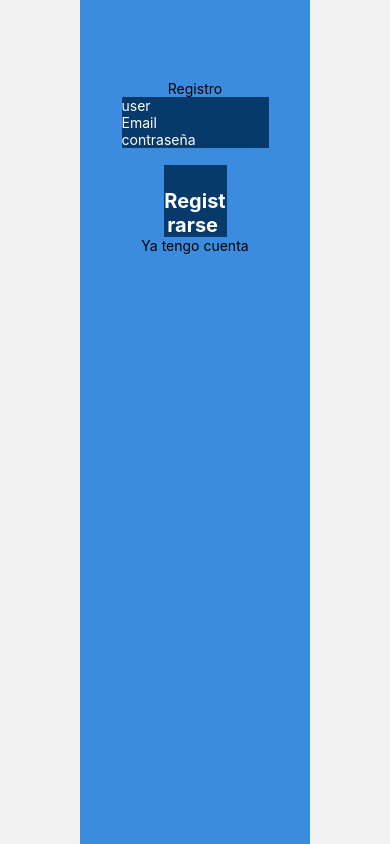
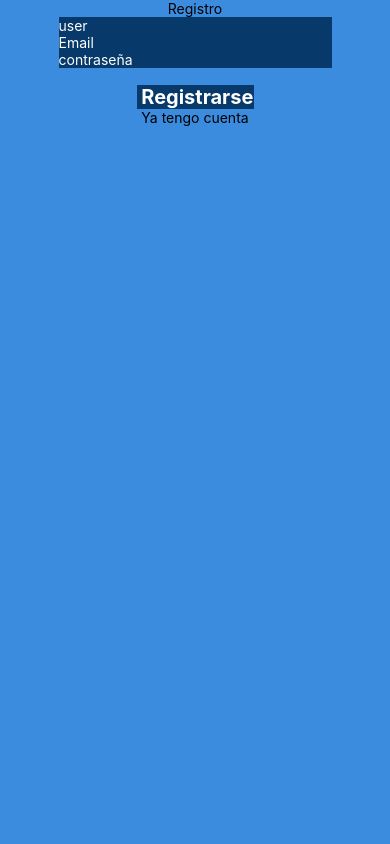
Before and after one commit to Mauroudesa/proyecto-programacion3Final, a React Native app in the folder mi-proyecto/: screen /TabNavigation in a window 390 px wide. Built offline with nearby package versions, Linux system fonts and the light colour scheme; no server answers.

Commit message:
Css general para celu

```diff
--- a/mi-proyecto/src/components/MiCamera.js
+++ b/mi-proyecto/src/components/MiCamera.js
@@ -116,11 +116,10 @@ const styles = StyleSheet.create({
     },
     buttons:{
         flex:1,
-
-        borderRadius:5,
+        borderRadius:1,
         backgroundColor:'#3b8cde',
-        marginVertical:6,
-        marginHorizontal:25,
+        marginVertical:1,
+        marginHorizontal:1,
     },
     buttonsAC:{
         flex:1,
--- a/mi-proyecto/src/screens/CrearPosteo.js
+++ b/mi-proyecto/src/screens/CrearPosteo.js
@@ -53,7 +53,7 @@ class CrearPosteo extends Component {
                 :
 
                 <View style={styles.container}>
-                    <Text>Comentame tu foto pa</Text>
+                    <Text>Comentame tu foto</Text>
                     <TextInput
                     style={styles.textarea}
                     onChangeText= {(text)=> this.setState({
--- a/mi-proyecto/src/screens/Login.js
+++ b/mi-proyecto/src/screens/Login.js
@@ -50,10 +50,6 @@ const styles = StyleSheet.create({
     container: {
         flex: 1,
         backgroundColor: '#3b8cde',
-        paddingHorizontal:10,
-        paddingTop: 80,
-        marginLeft: 80,
-        marginRight: 80,
         alignItems: 'center',
 
 
--- a/mi-proyecto/src/screens/Registro.js
+++ b/mi-proyecto/src/screens/Registro.js
@@ -70,10 +70,6 @@ export default class Registro extends Component {
     container: {
         flex: 1,
         backgroundColor: '#3b8cde',
-        paddingHorizontal:10,
-        paddingTop: 80,
-        marginLeft: 80,
-        marginRight: 80,
         alignItems: 'center',
 
 
--- a/mi-proyecto/src/screens/miperfil.js
+++ b/mi-proyecto/src/screens/miperfil.js
@@ -61,6 +61,8 @@ export default class MiPerfil extends Component {
         </View>
 
         <FlatList
+          numColumns={2}
+          horizontal={false}
           data={this.state.Posteo}
           keyExtractor={(Posteo) => Posteo.id.toString()}
           renderItem = { ({item}) => <View style={styles.container}>
@@ -121,11 +123,10 @@ export default class MiPerfil extends Component {
 const styles = StyleSheet.create({
   container: {
     flex:1,
-    paddingTop:16,
-    paddingBottom:32,
-    paddingLeft: 80,
-    paddingRight: 80,
-    backgroundColor: '#3b8cde',
+   backgroundColor : "#40CFFF"
+
+
+
 },
 field: {
 
@@ -135,7 +136,8 @@ field: {
 button: {
 
     backgroundColor: "red",
-    width: "10%"
+    width: "80%",
+
 
 },
 
@@ -150,12 +152,12 @@ text:{
 },
 button2:{
 backgroundColor: "orange",
-width: '10%',
+width: '80%',
 
 },
 img:{
-  height: 400,
-  width: '50%',
+  height: 500,
+  width: "100%"
 }
 
 
```
